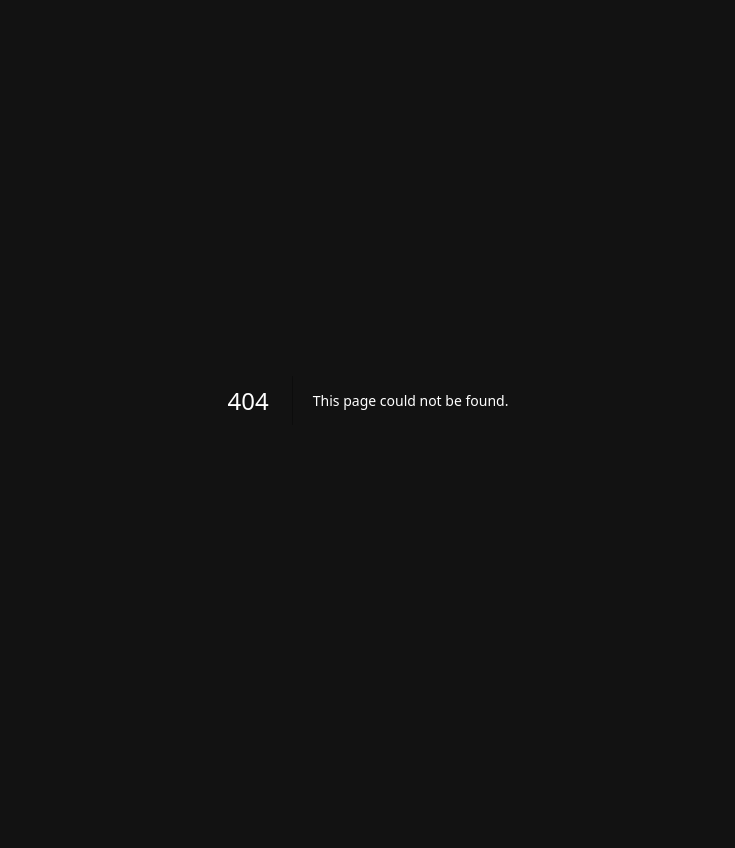
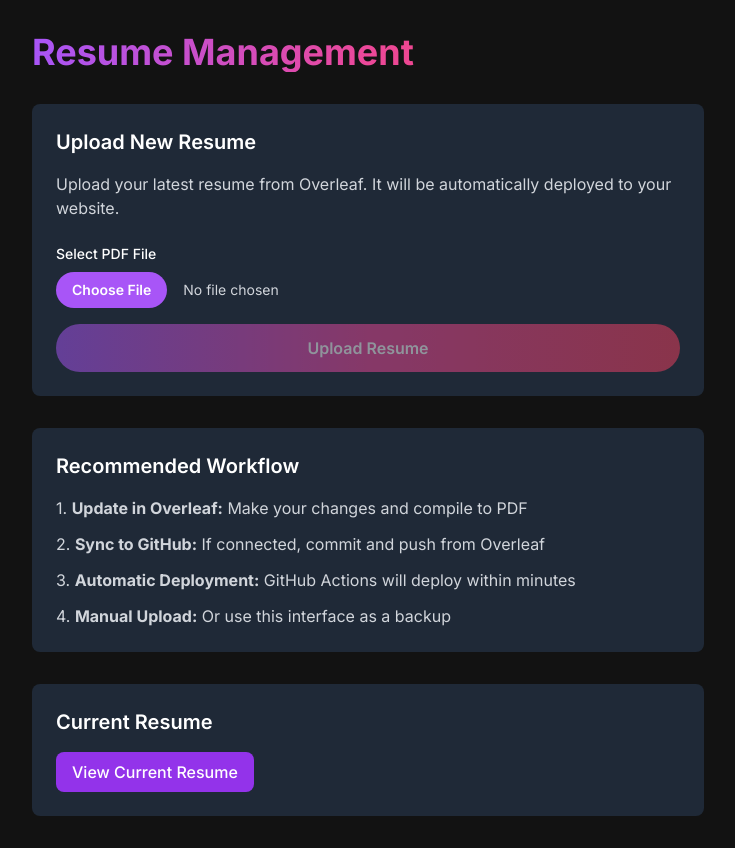
Before and after one commit to umar11b/personal-website, a Next.js app in the folder frontend/: page /admin/resume in a window 1280 px wide. Before the commit this address had no page. Shown: the whole page, without its empty margins (272-1007 px from the left). Before the commit the page ends 800 px from the top, so only its background shows below. Built offline with nearby package versions, Linux system fonts and the light colour scheme.

Commit message:
Add admin interface for resume management and uploads

```diff
--- /dev/null
+++ b/frontend/src/app/admin/resume/page.js
@@ -0,0 +1,148 @@
+"use client";
+import { useState } from "react";
+
+export default function ResumeAdmin() {
+  const [file, setFile] = useState(null);
+  const [uploading, setUploading] = useState(false);
+  const [message, setMessage] = useState("");
+
+  const handleFileChange = (e) => {
+    const selectedFile = e.target.files[0];
+    if (selectedFile && selectedFile.type === "application/pdf") {
+      setFile(selectedFile);
+      setMessage("");
+    } else {
+      setMessage("Please select a valid PDF file");
+      setFile(null);
+    }
+  };
+
+  const handleUpload = async () => {
+    if (!file) {
+      setMessage("Please select a file first");
+      return;
+    }
+
+    setUploading(true);
+    setMessage("Uploading...");
+
+    try {
+      // For now, this is a placeholder
+      // In a real implementation, you'd upload to your backend
+      // which would then trigger the GitHub Actions workflow
+
+      // Simulate upload delay
+      await new Promise((resolve) => setTimeout(resolve, 2000));
+
+      setMessage(
+        "✅ Resume uploaded successfully! It will be deployed automatically."
+      );
+      setFile(null);
+    } catch (error) {
+      setMessage("❌ Upload failed. Please try again.");
+    } finally {
+      setUploading(false);
+    }
+  };
+
+  return (
+    <div className="min-h-screen bg-[#121212] text-white p-8">
+      <div className="max-w-2xl mx-auto">
+        <h1 className="text-4xl font-bold bg-gradient-to-r from-purple-500 via-pink-500 to-rose-500 bg-clip-text text-transparent mb-8">
+          Resume Management
+        </h1>
+
+        <div className="bg-gray-800 rounded-lg p-6 space-y-6">
+          <div>
+            <h2 className="text-xl font-semibold mb-4">Upload New Resume</h2>
+            <p className="text-gray-300 mb-4">
+              Upload your latest resume from Overleaf. It will be automatically
+              deployed to your website.
+            </p>
+          </div>
+
+          <div className="space-y-4">
+            <div>
+              <label className="block text-sm font-medium mb-2">
+                Select PDF File
+              </label>
+              <input
+                type="file"
+                accept=".pdf"
+                onChange={handleFileChange}
+                className="block w-full text-sm text-gray-300 file:mr-4 file:py-2 file:px-4 file:rounded-full file:border-0 file:text-sm file:font-semibold file:bg-purple-500 file:text-white hover:file:bg-purple-600"
+              />
+            </div>
+
+            {file && (
+              <div className="bg-gray-700 rounded p-3">
+                <p className="text-sm">
+                  <strong>Selected file:</strong> {file.name}
+                </p>
+                <p className="text-xs text-gray-400">
+                  Size: {(file.size / 1024 / 1024).toFixed(2)} MB
+                </p>
+              </div>
+            )}
+
+            <button
+              onClick={handleUpload}
+              disabled={!file || uploading}
+              className="w-full px-6 py-3 rounded-full bg-gradient-to-r from-purple-500 via-pink-500 to-rose-500 hover:from-purple-600 hover:via-pink-600 hover:to-rose-600 disabled:opacity-50 disabled:cursor-not-allowed font-semibold"
+            >
+              {uploading ? "Uploading..." : "Upload Resume"}
+            </button>
+
+            {message && (
+              <div
+                className={`p-3 rounded ${
+                  message.includes("✅")
+                    ? "bg-green-900/20 text-green-400"
+                    : message.includes("❌")
+                    ? "bg-red-900/20 text-red-400"
+                    : "bg-blue-900/20 text-blue-400"
+                }`}
+              >
+                {message}
+              </div>
+            )}
+          </div>
+        </div>
+
+        <div className="mt-8 bg-gray-800 rounded-lg p-6">
+          <h2 className="text-xl font-semibold mb-4">Recommended Workflow</h2>
+          <div className="space-y-3 text-gray-300">
+            <p>
+              1. <strong>Update in Overleaf:</strong> Make your changes and
+              compile to PDF
+            </p>
+            <p>
+              2. <strong>Sync to GitHub:</strong> If connected, commit and push
+              from Overleaf
+            </p>
+            <p>
+              3. <strong>Automatic Deployment:</strong> GitHub Actions will
+              deploy within minutes
+            </p>
+            <p>
+              4. <strong>Manual Upload:</strong> Or use this interface as a
+              backup
+            </p>
+          </div>
+        </div>
+
+        <div className="mt-8 bg-gray-800 rounded-lg p-6">
+          <h2 className="text-xl font-semibold mb-4">Current Resume</h2>
+          <a
+            href="/Umar_Zaman_Resume.pdf"
+            target="_blank"
+            rel="noopener noreferrer"
+            className="inline-flex items-center px-4 py-2 bg-purple-600 hover:bg-purple-700 rounded-lg text-white font-medium"
+          >
+            View Current Resume
+          </a>
+        </div>
+      </div>
+    </div>
+  );
+}
```
